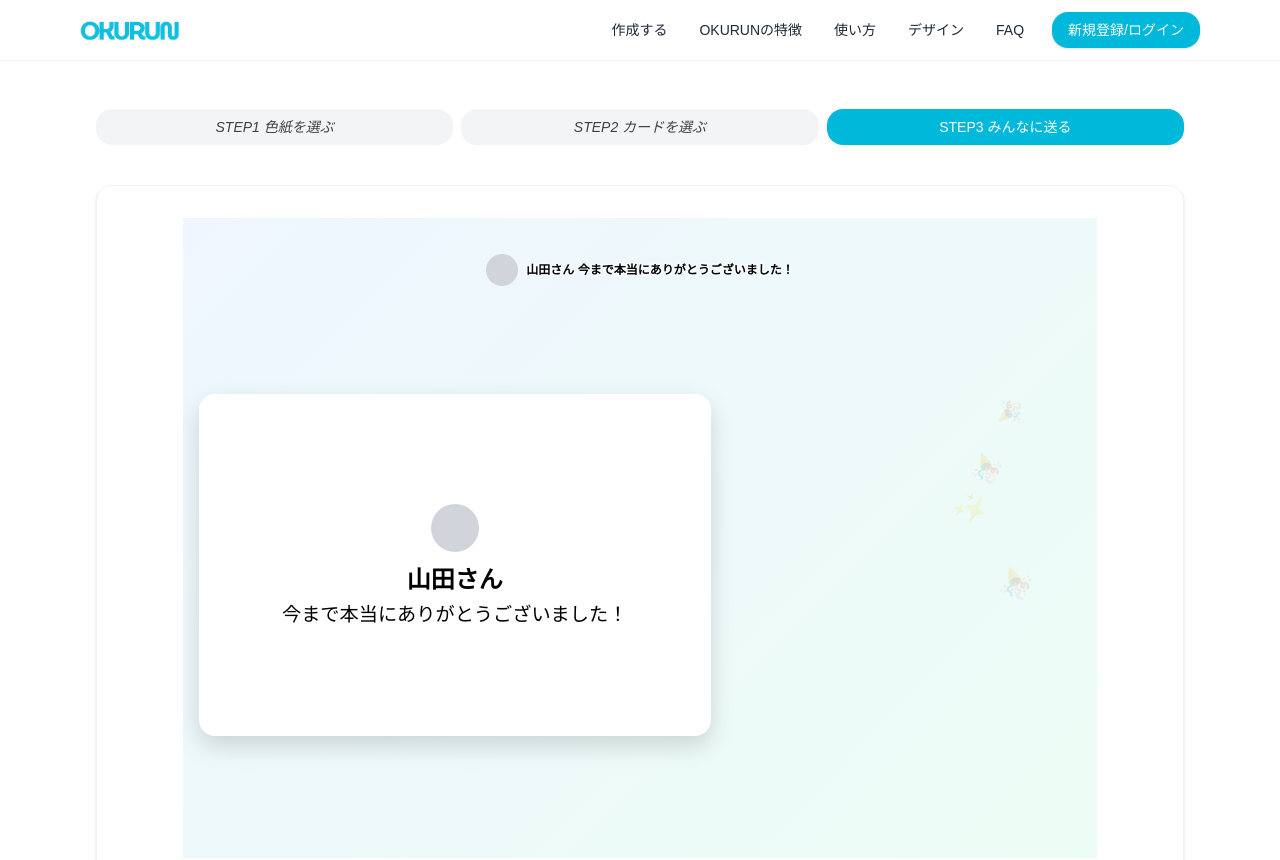
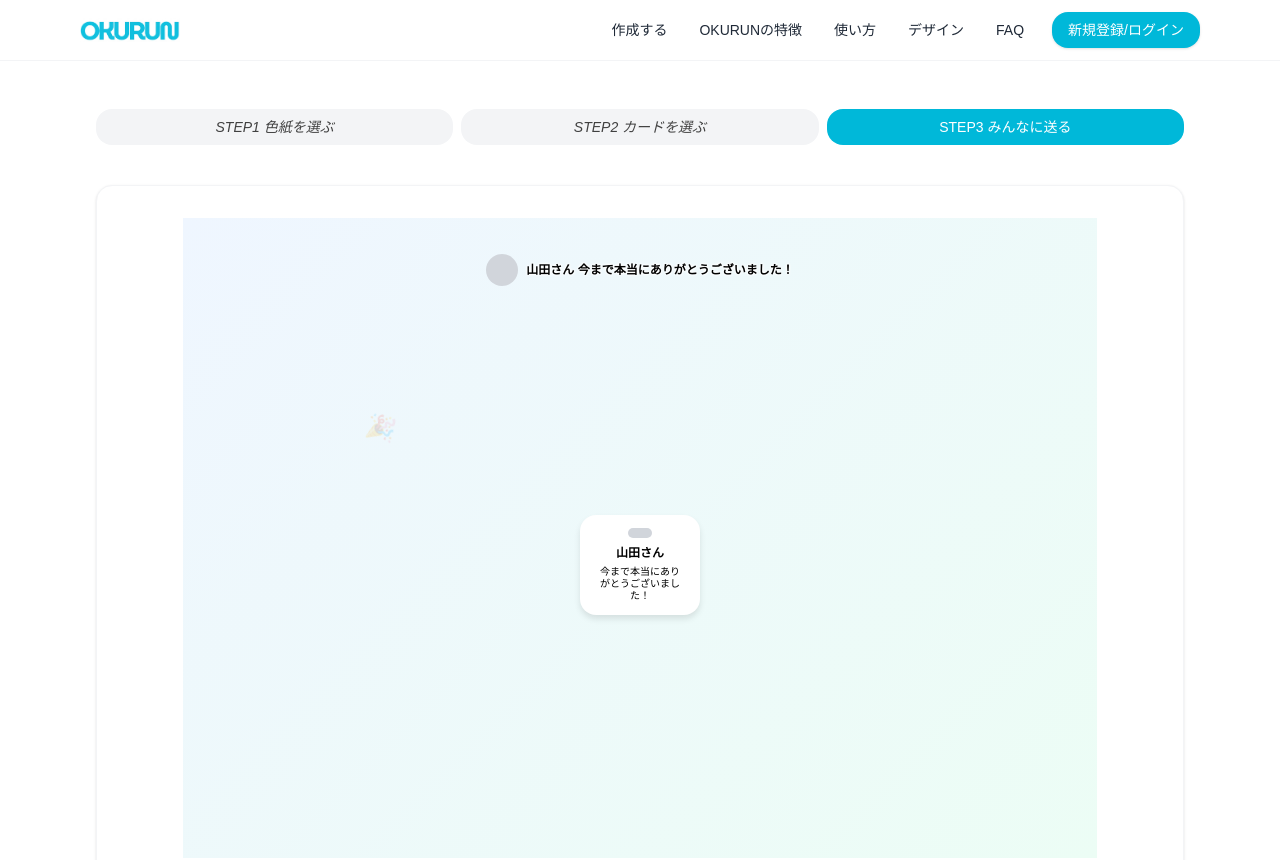
Before and after one commit to takumitennis/okurun, a Next.js app: page /share/1 in a window 1280 px wide. Shown: the top 860 px of the page. Built offline with nearby package versions, Linux system fonts and the light colour scheme.

Commit message:
fix(hydration): resolve hydration errors and unify card sizes with fixed dimensions

```diff
--- a/components/board/BoardPreview.tsx
+++ b/components/board/BoardPreview.tsx
@@ -17,6 +17,13 @@ type Props = {
   recipientPhoto?: string | null;
 };
 
+// 固定カードサイズ
+const CARD_WIDTH = 120;
+const CARD_HEIGHT = 100;
+const FONT_SIZE_NAME = 12;
+const FONT_SIZE_MESSAGE = 10;
+const AVATAR_SIZE = 24;
+
 // 列数を決定する関数
 const pickCols = (count: number): number => {
   if (count <= 1) return 1;
@@ -33,25 +40,18 @@ const pickGap = (count: number): number => {
   return 12;
 };
 
-// デコスタンプの配置を生成
+// デコスタンプの配置を生成（固定でHydrationエラーを回避）
 const generateDecorations = (count: number) => {
   if (count > 3) return [];
 
-  const decorations = [];
-  const numDecorations = Math.floor(Math.random() * 3) + 2; // 2-4個
+  // 固定の配置でHydrationエラーを回避
+  const fixedDecorations = [
+    { id: 0, type: 'confetti', x: 20, y: 30, rotation: 15, scale: 1.0 },
+    { id: 1, type: 'stamp', x: 70, y: 60, rotation: -20, scale: 0.9 },
+    { id: 2, type: 'confetti', x: 40, y: 80, rotation: 45, scale: 1.1 },
+  ];
 
-  for (let i = 0; i < numDecorations; i++) {
-    decorations.push({
-      id: i,
-      type: Math.random() > 0.5 ? 'confetti' : 'stamp',
-      x: Math.random() * 80 + 10, // 10-90%
-      y: Math.random() * 80 + 10, // 10-90%
-      rotation: Math.random() * 360,
-      scale: 0.8 + Math.random() * 0.4, // 0.8-1.2
-    });
-  }
-
-  return decorations;
+  return fixedDecorations.slice(0, Math.min(count, 3));
 };
 
 export default function BoardPreview({
@@ -89,31 +89,9 @@ export default function BoardPreview({
   const totalCount = 1 + messages.length; // 受取人 + メッセージ数
   const cols = pickCols(totalCount);
   const gap = pickGap(totalCount);
-  const decorations = generateDecorations(totalCount);
+  const decorations = mounted ? generateDecorations(totalCount) : []; // Hydrationエラー回避
 
   const combined = `${localRecipient} ${localHeadline}`.trim();
-
-  // カードのスタイルを決定
-  const getCardStyle = (index: number) => {
-    const isLargeCard = totalCount <= 2;
-    const cardClass = isLargeCard ? "card--xl" : "card";
-
-    return {
-      className: cardClass,
-      style: {
-        width: isLargeCard ? "clamp(280px, 40vw, 520px)" : "clamp(160px, calc(100% - var(--gap)), 280px)",
-        aspectRatio: "3/2",
-        borderRadius: "16px",
-        boxShadow: "0 10px 25px rgba(0, 0, 0, 0.15)",
-        background: localCardSrc ? `url(${localCardSrc})` : "#ffffff",
-        backgroundSize: "cover",
-        backgroundPosition: "center",
-        position: "relative" as const,
-        overflow: "hidden" as const,
-        border: "1px solid rgba(255, 255, 255, 0.8)"
-      }
-    };
-  };
 
   return (
     <section
@@ -125,11 +103,8 @@ export default function BoardPreview({
         minWidth: "320px",
         minHeight: "360px",
         maxWidth: "90vw",
-        maxHeight: "80vh",
-        "--cols": cols,
-        "--gap": `${gap}px`,
-        "--gap-px": gap
-      } as React.CSSProperties}
+        maxHeight: "80vh"
+      }}
     >
       {/* 背景画像 */}
       {localDesignSrc ? (
@@ -167,7 +142,7 @@ export default function BoardPreview({
         style={{
           paddingTop: '70px',
           display: 'grid',
-          gridTemplateColumns: `repeat(${cols}, 1fr)`,
+          gridTemplateColumns: `repeat(${cols}, ${CARD_WIDTH}px)`,
           gap: `${gap}px`,
           placeContent: totalCount <= 2 ? 'center' : 'start',
           alignContent: 'center',
@@ -175,89 +150,111 @@ export default function BoardPreview({
         }}
       >
         {/* 受取人カード（最初のカード） */}
-        <div {...getCardStyle(0)}>
+        <div
+          className="relative rounded-2xl shadow-lg flex flex-col items-center justify-center p-3 text-neutral-800 overflow-hidden"
+          style={{
+            width: `${CARD_WIDTH}px`,
+            height: `${CARD_HEIGHT}px`,
+            backgroundColor: localCardSrc ? 'transparent' : '#ffffff',
+            backgroundImage: localCardSrc ? `url(${localCardSrc})` : 'none',
+            backgroundSize: 'cover',
+            backgroundPosition: 'center',
+            border: '1px solid rgba(255, 255, 255, 0.8)',
+            boxShadow: '0 4px 6px rgba(0, 0, 0, 0.1)'
+          }}
+        >
           {/* カードデザインがある場合は薄いオーバーレイ */}
           {localCardSrc && <div className="absolute inset-0" style={{ backgroundColor: 'rgba(255,255,255,0.8)' }} />}
 
-          <div className="relative z-10 w-full h-full flex flex-col items-center justify-center p-4">
+          <div className="relative z-10 w-full h-full flex flex-col items-center justify-center">
             {mounted && localPhoto ? (
-              <img src={localPhoto} alt="" className="rounded-full object-cover mb-3" style={{
-                height: totalCount <= 2 ? '48px' : '32px',
-                width: totalCount <= 2 ? '48px' : '32px'
+              <img src={localPhoto} alt="" className="rounded-full object-cover mb-2" style={{
+                height: `${AVATAR_SIZE}px`,
+                width: `${AVATAR_SIZE}px`
               }} />
             ) : (
-              <div className="rounded-full mb-3" style={{
-                height: totalCount <= 2 ? '48px' : '32px',
-                width: totalCount <= 2 ? '48px' : '32px',
+              <div className="rounded-full mb-2" style={{
+                height: `${AVATAR_SIZE}px`,
+                width: `${AVATAR_SIZE}px`,
                 backgroundColor: '#d1d5db'
               }} />
             )}
-            <h3 className="font-semibold text-center mb-2 px-2" style={{
+            <div className="font-semibold text-center mb-1 px-1" style={{
               color: '#000000',
               lineHeight: '1.3',
               wordBreak: 'break-all',
-              fontSize: totalCount <= 2 ? 'clamp(16px, 2vw, 24px)' : 'clamp(14px, 1.4vw, 18px)'
+              fontSize: `${FONT_SIZE_NAME}px`
             }}>
               {localRecipient}
-            </h3>
-            <p className="text-center px-2" style={{
+            </div>
+            <div className="text-center px-1" style={{
               color: '#000000',
               lineHeight: '1.2',
               wordBreak: 'break-all',
-              fontSize: totalCount <= 2 ? 'clamp(14px, 1.5vw, 20px)' : 'clamp(12px, 1.2vw, 16px)'
+              fontSize: `${FONT_SIZE_MESSAGE}px`
             }}>
               {localHeadline}
-            </p>
+            </div>
           </div>
         </div>
 
         {/* メッセージカード */}
-        {messages.map((message, index) => {
-          const cardStyle = getCardStyle(index + 1);
-          return (
-            <div key={message.id} {...cardStyle}>
+        {messages.map((message, index) => (
+          <div
+            key={message.id}
+            className="relative rounded-2xl shadow-lg flex flex-col items-center justify-center p-3 text-neutral-800 overflow-hidden"
+            style={{
+              width: `${CARD_WIDTH}px`,
+              height: `${CARD_HEIGHT}px`,
+              backgroundColor: localCardSrc ? 'transparent' : '#ffffff',
+              backgroundImage: localCardSrc ? `url(${localCardSrc})` : 'none',
+              backgroundSize: 'cover',
+              backgroundPosition: 'center',
+              border: '1px solid rgba(255, 255, 255, 0.8)',
+              boxShadow: '0 4px 6px rgba(0, 0, 0, 0.1)'
+            }}
+          >
             {/* カードデザインがある場合は薄いオーバーレイ */}
             {localCardSrc && <div className="absolute inset-0" style={{ backgroundColor: 'rgba(255,255,255,0.8)' }} />}
 
-              <div className="relative z-10 w-full h-full flex flex-col items-center justify-center p-4">
+            <div className="relative z-10 w-full h-full flex flex-col items-center justify-center">
               {message.photo ? (
-                  <img src={message.photo} alt="" className="rounded-full object-cover mb-3" style={{
-                    height: totalCount <= 2 ? '48px' : '32px',
-                    width: totalCount <= 2 ? '48px' : '32px'
+                <img src={message.photo} alt="" className="rounded-full object-cover mb-2" style={{
+                  height: `${AVATAR_SIZE}px`,
+                  width: `${AVATAR_SIZE}px`
                 }} />
               ) : (
-                  <div className="rounded-full mb-3 flex items-center justify-center" style={{
-                    height: totalCount <= 2 ? '48px' : '32px',
-                    width: totalCount <= 2 ? '48px' : '32px',
+                <div className="rounded-full mb-2 flex items-center justify-center" style={{
+                  height: `${AVATAR_SIZE}px`,
+                  width: `${AVATAR_SIZE}px`,
                   backgroundColor: 'rgba(255,107,107,0.2)'
                 }}>
                   <div className="rounded-full" style={{
-                      height: totalCount <= 2 ? '24px' : '16px',
-                      width: totalCount <= 2 ? '24px' : '16px',
+                    height: `${AVATAR_SIZE / 2}px`,
+                    width: `${AVATAR_SIZE / 2}px`,
                     backgroundColor: '#FF6B6B'
                   }} />
                 </div>
               )}
-                <h3 className="font-semibold text-center mb-2 px-2" style={{
+              <div className="font-semibold text-center mb-1 px-1" style={{
                 color: '#000000',
                 lineHeight: '1.3',
                 wordBreak: 'break-all',
-                  fontSize: totalCount <= 2 ? 'clamp(16px, 2vw, 24px)' : 'clamp(14px, 1.4vw, 18px)'
+                fontSize: `${FONT_SIZE_NAME}px`
               }}>
                 {message.name}
-                </h3>
-                <p className="text-center px-2" style={{
+              </div>
+              <div className="text-center px-1" style={{
                 color: '#000000',
                 lineHeight: '1.2',
                 wordBreak: 'break-all',
-                  fontSize: totalCount <= 2 ? 'clamp(14px, 1.5vw, 20px)' : 'clamp(12px, 1.2vw, 16px)'
+                fontSize: `${FONT_SIZE_MESSAGE}px`
               }}>
                 {message.message}
-                </p>
               </div>
             </div>
-          );
-        })}
+          </div>
+        ))}
       </div>
 
       {/* デコスタンプ（3枚以下の場合のみ） */}
```
Lines whose indentation alone changed are shown as unchanged.
